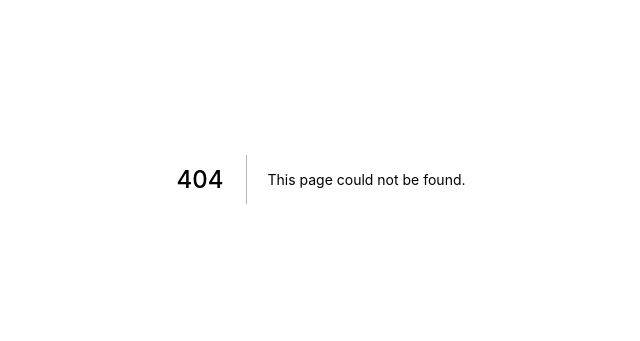
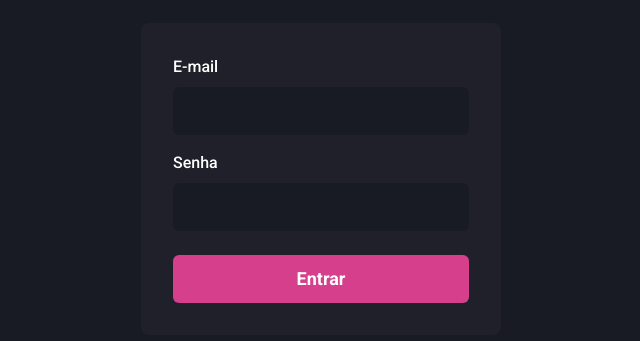
Before and after one commit to ViniciusPolloGomes/dashgo, a Next.js app: page /signin in a window 1280 px wide. Before the commit this address had no page. Shown: the part 221-562 px from the top of the page, without its empty margins (319-959 px from the left). Built offline with nearby package versions, Linux system fonts and the light colour scheme.

Commit message:
Validação de dados hook form e Yup
Pagina SignIn

```diff
--- a/package.json
+++ b/package.json
@@ -12,13 +12,16 @@
     "@chakra-ui/react": "^1.7.2",
     "@emotion/react": "^11.7.0",
     "@emotion/styled": "^11.6.0",
+    "@hookform/resolvers": "^2.8.5",
     "apexcharts": "^3.31.0",
     "framer-motion": "^5.3.3",
     "next": "12.0.4",
     "react": "17.0.2",
     "react-apexcharts": "^1.3.9",
     "react-dom": "17.0.2",
-    "react-icons": "^4.3.1"
+    "react-hook-form": "^7.22.5",
+    "react-icons": "^4.3.1",
+    "yup": "^0.32.11"
   },
   "devDependencies": {
     "@types/node": "^16.11.11",
--- a/src/components/Form/Input.tsx
+++ b/src/components/Form/Input.tsx
@@ -1,13 +1,16 @@
-import {FormControl,FormLabel, Input as ChakraInput,InputProps as ChakraInputProps} from "@chakra-ui/react";
+import {FormControl,FormErrorMessage,FormLabel, Input as ChakraInput,InputProps as ChakraInputProps} from "@chakra-ui/react";
+import { forwardRef, ForwardRefRenderFunction } from "react";
+import {FieldError} from 'react-hook-form';
 
 interface InputProps extends ChakraInputProps{
     name:string;
     label?:string;
+    error?: FieldError
 }
 
-export function Input({name,label, ...rest} : InputProps){
+const InputBase : ForwardRefRenderFunction <HTMLInputElement,InputProps>  = ({name,label,error= null, ...rest} : InputProps ,register) => {
     return(
-        <FormControl>
+        <FormControl isInvalid={!!error}>
             {!!label && <FormLabel htmlFor={name} color="white">{label}</FormLabel>}
             <ChakraInput
               id={name}
@@ -19,8 +22,16 @@ export function Input({name,label, ...rest} : InputProps){
                 bgColor:'gray.900'
               }}
               size="lg"
+              ref={register}
               {...rest}
             />
+            {!!error &&(
+              <FormErrorMessage>
+                {error.message}
+              </FormErrorMessage>
+            )}
         </FormControl>
     );
 }
+
+export const Input = forwardRef(InputBase)
--- a/src/pages/index.tsx
+++ b/src/pages/index.tsx
@@ -1,10 +1,11 @@
 
-import { DashBoard } from './dashboard';
+import SignIn  from './signin';
+import  DashBoard  from './dashboard';
 
 export default function Home() {
   return (
 
-      <DashBoard/>
+    <SignIn/>
 
   );
 }
--- /dev/null
+++ b/src/pages/signin.tsx
@@ -0,0 +1,73 @@
+import {Flex,Button,Stack} from '@chakra-ui/react';
+import { Input } from '../components/Form/Input';
+import {useForm, SubmitHandler} from 'react-hook-form'
+import * as yup from 'yup';
+import {yupResolver} from '@hookform/resolvers/yup';
+
+type SignInFormData={
+    email: string;
+    password: string;
+
+};
+
+const signInFormSchema = yup.object().shape({
+    email: yup.string().required('E-mail obrigatório').email('E-mail invalido'),
+    password: yup.string().required('Senha obrigatório'),
+})
+
+export default function SignIn(){
+    const {register, handleSubmit, formState } = useForm({
+        resolver:yupResolver(signInFormSchema)
+    });
+
+    const {errors}  = formState;
+
+    const  handleSignIn : SubmitHandler<SignInFormData>= async (values) => {
+        await new Promise (resolve => setTimeout(resolve,500));
+
+    }
+
+
+    return(
+        <Flex
+            w="100vw"
+            h="100vh"
+            alignItems="center"
+            justify="center"
+         >
+            <Flex
+                as="form"
+                width="100%"
+                maxWidth={360}
+                bg="gray.800"
+                p="8"
+                borderRadius={8}
+                flexDirection="column"
+                onSubmit={handleSubmit(handleSignIn)}
+            >
+                <Stack spacing="4">
+                    <Input
+                        name="email"
+                        type="email"
+                        label="E-mail"
+                        error={errors.email}
+                        {...register('email')}
+
+                     />
+                    <Input
+                        name="password"
+                        type="password"
+                        label="Senha"
+                        error={errors.password}
+                        {...register('password')}
+                    />
+                </Stack>
+                <Button type="submit" mt="6" colorScheme="pink" size="lg"  isLoading={formState.isSubmitting}>
+                    Entrar
+                </Button>
+            </Flex>
+
+        </Flex>
+
+    );
+}
```
Also changed, not shown: src/components/Header/SearchBox.tsx (+15 -0 lines), src/components/SignIn.tsx (deleted, +0 -29 lines), src/pages/users/index.tsx (+6 -1 lines), 2 other files (tests, documents, lock files or other folders).
